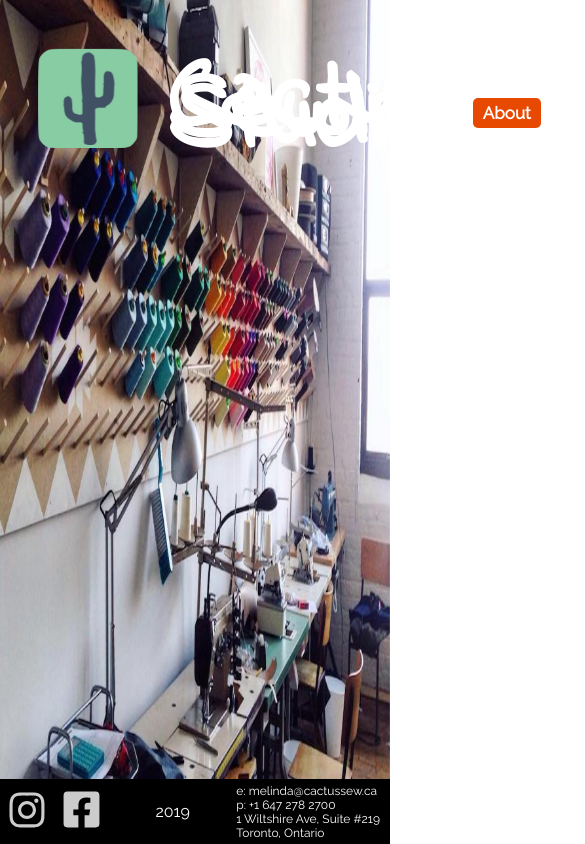
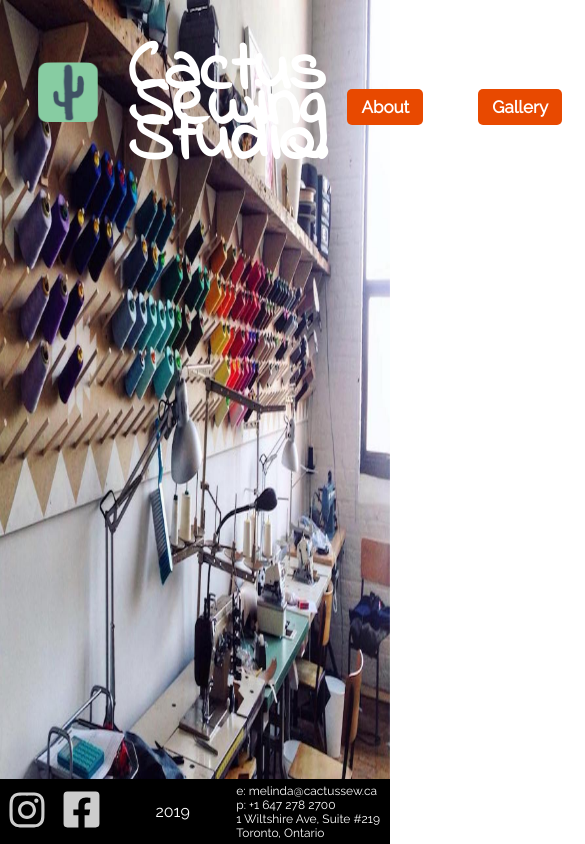
Before and after one commit to nvonbuttlar/Cactus-Sew, a React (Create React App) app: page / in a window 390 px wide. Shown: the top 844 px of the page, 585 px wide, since content can reach past the window. Built offline with nearby package versions, Linux system fonts and the light colour scheme.

Commit message:
header is responsive for laptop and monitor NOT mobile

```diff
--- a/src/styles/Header.css
+++ b/src/styles/Header.css
@@ -19,12 +19,29 @@
 
 }
 
+@media (max-width: 1550px) {
+  img.logo {
+    height: 60px;
+    width: 60px;
+    line-height: 30px;
+  }
+
+}
+
+
+
 .title {
   font-family: 'Indie Flower', cursive;
   font-weight: bolder;
   font-size: 100px;
   color: white;
-  line-height: 10px;
+  line-height: 35px;
+}
+
+@media (max-width: 1550px) {
+  h1.title {
+    font-size: 70px;
+  }
 
 }
 
--- a/src/styles/navButton.css
+++ b/src/styles/navButton.css
@@ -1,7 +1,7 @@
 .navBtn {
   color: white;
   margin: 25px 35px 25px 20px;
-  padding: 5px 10px;
+  padding: 10px 20px;
   font-family: 'Raleway', sans-serif;
   border: none;
   border-radius: 5px;
@@ -12,6 +12,13 @@
   outline: none;
 }
 
+@media (max-width: 1600px) {
+  button.navBtn {
+    padding: 8px 14px;
+  }
+
+}
+
 .navBtn:hover {
 
   background-color: #CB2238;
```
